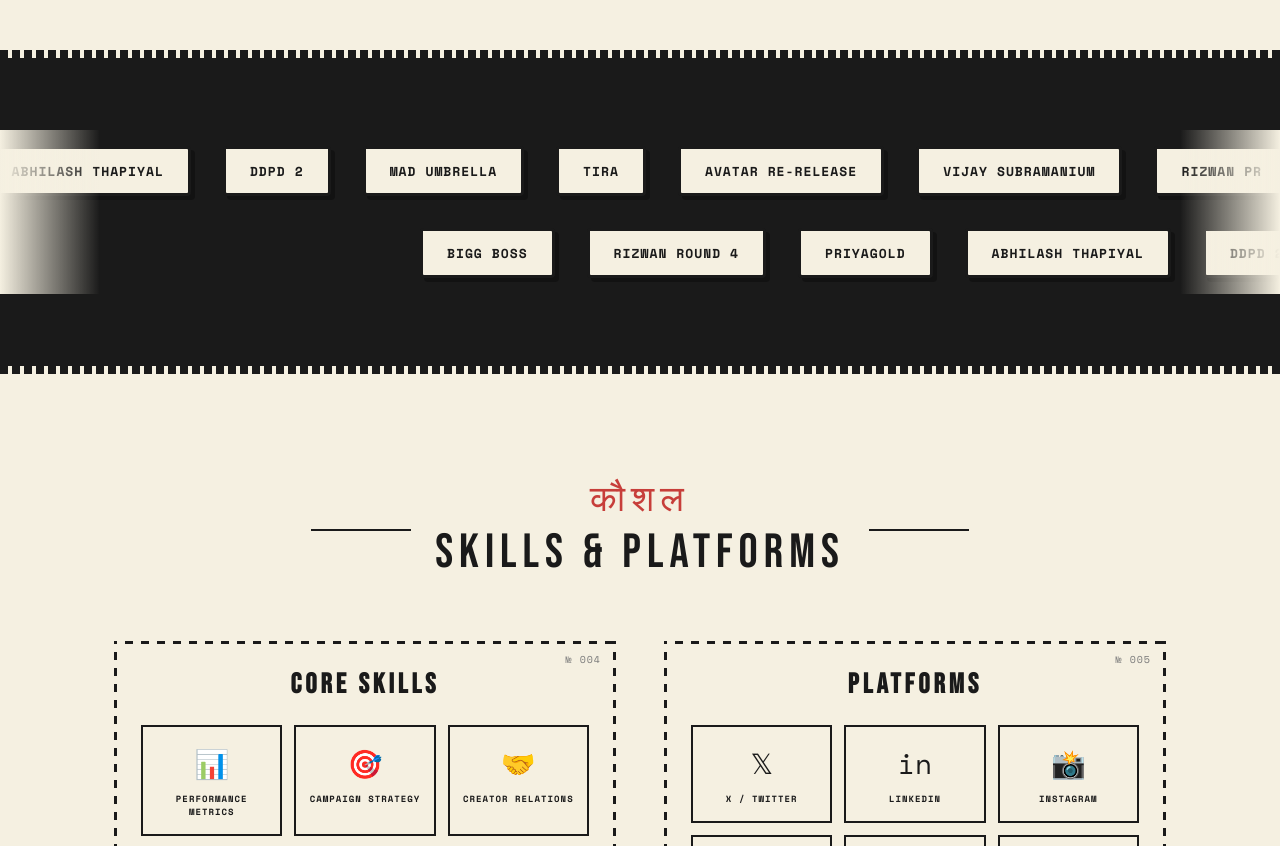
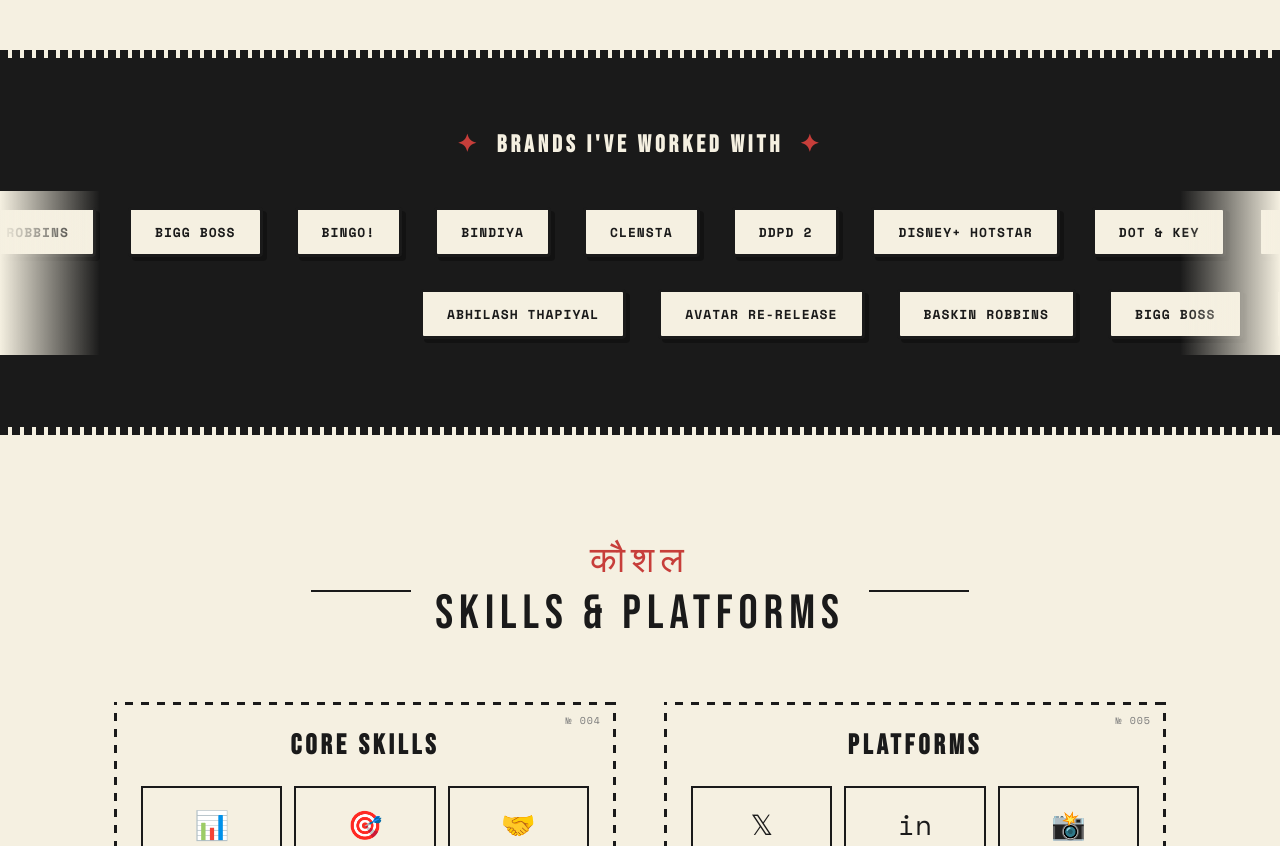
Before and after one commit to vrsn001/lakshay-portfolio, a React (Vite) app: page / in a window 1280 px wide. Shown: the part 3480-4326 px from the top of the page. Built offline with nearby package versions, Linux system fonts and the light colour scheme; a web font is replaced by a local one.

Commit message:
Combine WLDD and Creative Fuel brands, add title, remove duplicates

```diff
--- a/src/components/CampaignLogoLoop.jsx
+++ b/src/components/CampaignLogoLoop.jsx
@@ -1,36 +1,54 @@
 import LogoLoop from "./LogoLoop";
 
-const campaigns = [
+// Combined brands from WLDD and Creative Fuel (alphabetically sorted, duplicates removed)
+const brands = [
+    "Abhilash Thapiyal",
+    "Avatar Re-release",
+    "Baskin Robbins",
     "Bigg Boss",
+    "Bingo!",
+    "Bindiya",
+    "Clensta",
+    "DDPD 2",
+    "Disney+ Hotstar",
+    "Dot & Key",
+    "Flipkart",
+    "Flenc Cosmetics",
+    "India's Biggest Foodie",
+    "JioHotstar – The 50",
+    "Jurassic Hindi",
+    "Jurassic World Rebirth",
+    "LinkedIn VS",
+    "Loventure",
+    "Mad Umbrella",
+    "Markets 4 You",
+    "Metaman",
+    "MI",
+    "Minutes",
+    "Myntra",
+    "Naukri.com",
+    "Oppo Barcode",
+    "Palmonas",
+    "Priyagold",
+    "Rizwan PR",
     "Rizwan Round 4",
-    "Priyagold",
-    "Abhilash Thapiyal",
-    "DDPD 2",
-    "Mad Umbrella",
+    "Shark Tank India",
+    "Simpl",
+    "Single Papa",
+    "Sony Liv",
+    "Sunburn DJ Snake",
+    "Sunfeast YiPPee!",
+    "TATA",
     "Tira",
-    "Avatar Re-release",
+    "Unacademy",
     "Vijay Subramanium",
-    "Rizwan PR",
     "Welcome to Derry",
-    "Dot & Key",
-    "Bindiya",
-    "Loventure",
-    "Flenc Cosmetics",
-    "Sunburn DJ Snake",
-    "India's Biggest Foodie",
-    "Markets 4 You",
-    "Jurassic World Rebirth",
-    "Jurassic Hindi",
-    "Naukri.com",
-    "Zee5",
-    "Baskin Robbins",
-    "Single Papa",
-    "LinkedIn VS",
-    "Oppo Barcode",
-    "JioHotstar – The 50"
+    "Zepto",
+    "Zee5"
 ];
 
-const campaignLogos = campaigns.map((name) => ({
+
+const brandLogos = brands.map((name) => ({
     title: name,
     node: <div className="campaign-pill">{name}</div>
 }));
@@ -38,9 +56,11 @@
 export default function CampaignLogoLoop() {
     return (
         <section className="logo-loop-wrapper">
+            <h3 className="logo-loop-title">Brands I've Worked With</h3>
+
             {/* Row 1 */}
             <LogoLoop
-                logos={campaignLogos}
+                logos={brandLogos}
                 speed={80}
                 direction="left"
                 gap={32}
@@ -48,12 +68,12 @@
                 scaleOnHover
                 fadeOut
                 fadeOutColor="#f5f0e1"
-                ariaLabel="Campaigns worked on"
+                ariaLabel="Brands worked with"
             />
 
             {/* Row 2 (reverse for premium feel) */}
             <LogoLoop
-                logos={campaignLogos}
+                logos={brandLogos}
                 speed={60}
                 direction="right"
                 gap={32}
@@ -61,7 +81,7 @@
                 scaleOnHover
                 fadeOut
                 fadeOutColor="#f5f0e1"
-                ariaLabel="Campaigns worked on"
+                ariaLabel="Brands worked with"
             />
         </section>
     );
```
